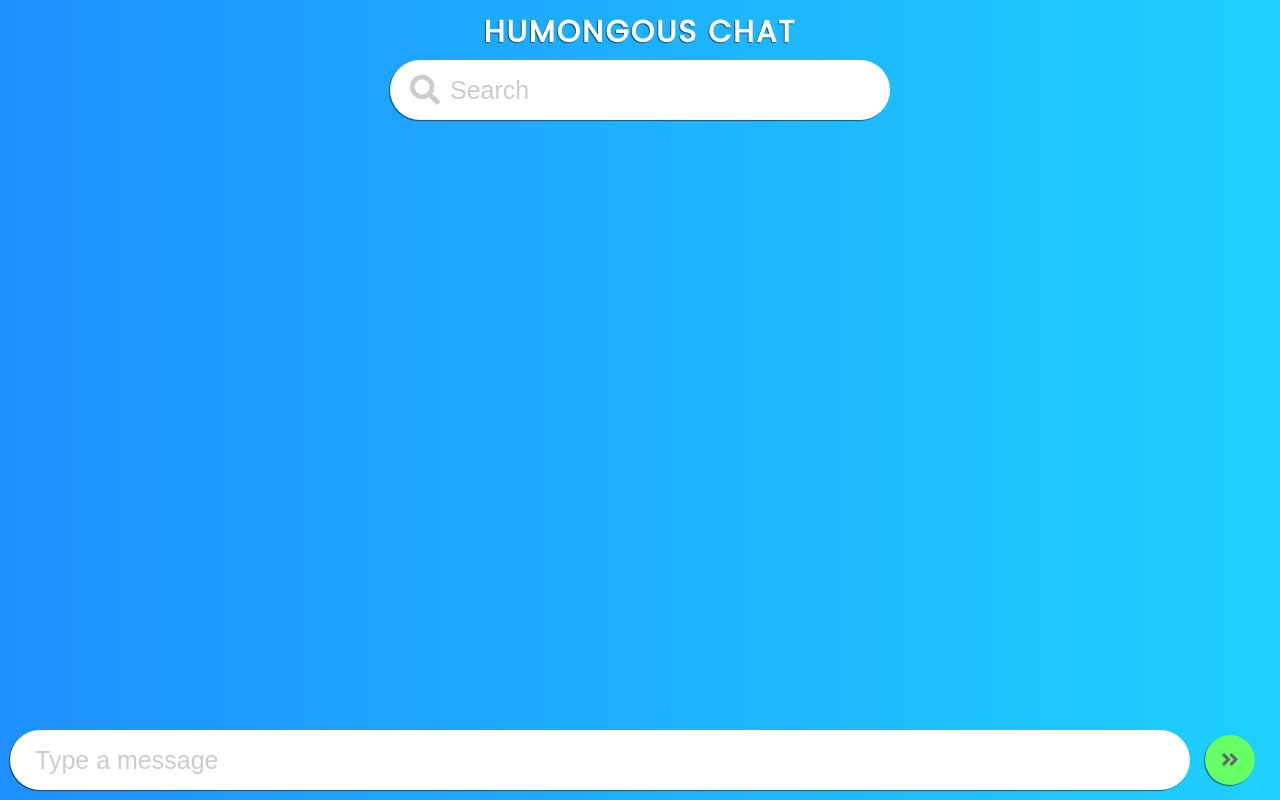
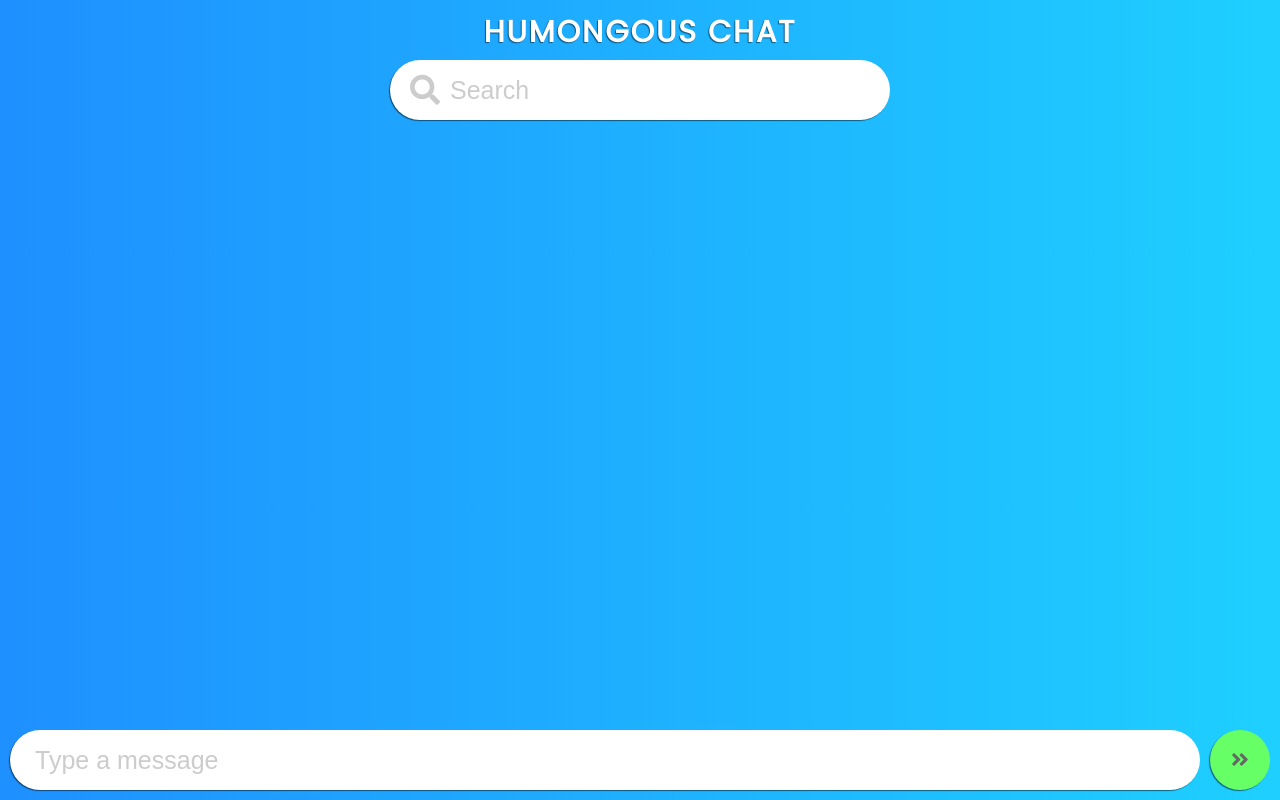
Before and after one commit to vipinkrishna/firebase_humongous-chat_project, a plain HTML site: page index.html in a window 1280 px wide. Drawn offline with Linux system fonts and the light colour scheme; no server answers.

Commit message:
improved css positioning glitches (send button)

```diff
--- a/styles.css
+++ b/styles.css
@@ -78,7 +78,10 @@ h1 {
     /* margin-bottom: 130px; */
     margin-bottom: 70px;
 
-    padding: 5px;
+    /* padding: 5px; */
+    padding: 0;
+
+
     /* border-radius: 5px; */
     /* box-shadow: 2px 4px 16px rgba(0, 0, 0, 0.5); */
 }
@@ -184,7 +187,7 @@ form#send-form input {
     border: 0;
     outline: none;
 
-    width: calc(100% - 80px);
+    width: calc(100% - 70px);
 
     height: 60px;
     font-size: 25px;
@@ -200,7 +203,7 @@ form#send-form input {
 
 .send-btn {
     position: relative;
-    width: 80px;
+    width: 60px;
     height: 60px;
 }
 
@@ -216,8 +219,9 @@ form#send-form input {
     user-select: none;
     background: #6f6;
     cursor: pointer;
-    width: 50px;
-    height: 50px;
+
+    width: 60px;
+    height: 60px;
 
     border-radius: 50%;
     box-shadow: -1px 1px 1px rgba(0, 0, 0, 0.5);
@@ -232,8 +236,8 @@ form#send-form input {
 }
 
 .send-btn button:active {
-    width: 60px;
-    height: 60px;
+    width: 50px;
+    height: 50px;
 }
 
 
```
